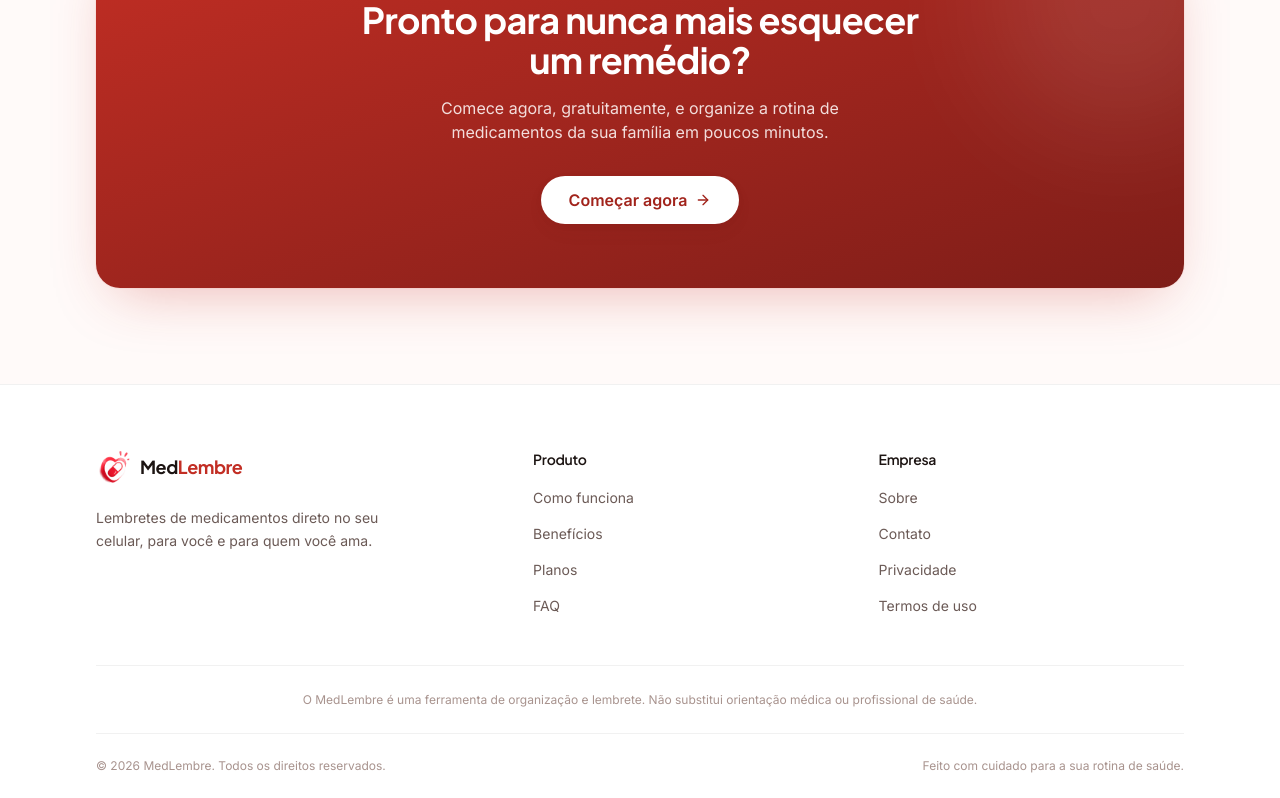
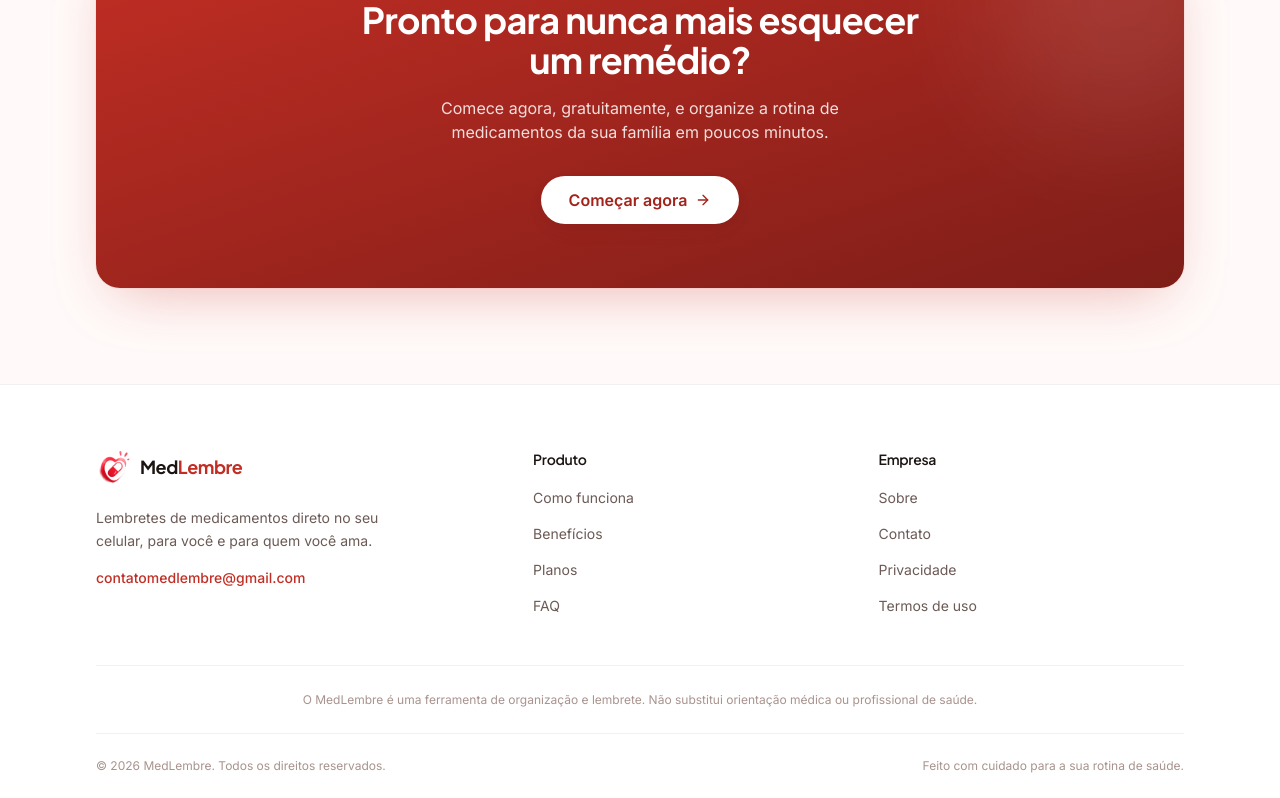
Before and after one commit to GiovanneMedeiros/MedLembre, a React (Vite) app in the folder apps/web/: page / in a window 1280 px wide. Shown: the part 4137-4935 px from the top of the page. Built offline with nearby package versions, Linux system fonts and the light colour scheme; no server answers.

Commit message:
Add contact email to landing page footer
contatomedlembre@gmail.com, both as a visible mailto link near the
logo and wired up to the existing "Contato" nav placeholder.

```diff
--- a/apps/web/src/components/landing/Footer.tsx
+++ b/apps/web/src/components/landing/Footer.tsx
@@ -15,7 +15,7 @@ const COLUMNS = [
     title: "Empresa",
     links: [
       { label: "Sobre", href: "#" },
-      { label: "Contato", href: "#" },
+      { label: "Contato", href: "mailto:contatomedlembre@gmail.com" },
       { label: "Privacidade", href: "#" },
       { label: "Termos de uso", href: "#" },
     ],
@@ -32,6 +32,12 @@ export function Footer() {
             <p className="mt-4 max-w-xs text-sm leading-relaxed text-ink-500">
               Lembretes de medicamentos direto no seu celular, para você e para quem você ama.
             </p>
+            <a
+              href="mailto:contatomedlembre@gmail.com"
+              className="mt-4 inline-block text-sm font-medium text-brand-600 hover:text-brand-700"
+            >
+              contatomedlembre@gmail.com
+            </a>
           </div>
 
           {COLUMNS.map((column) => (
```
